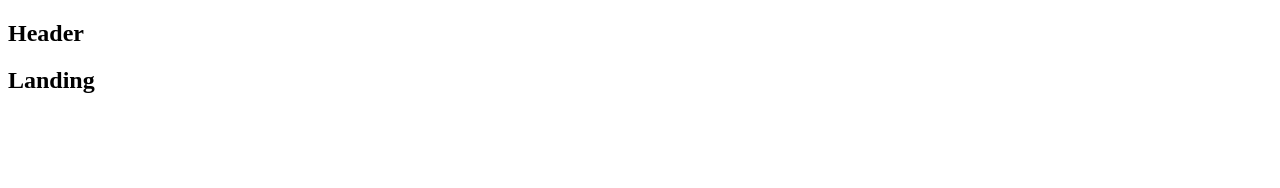
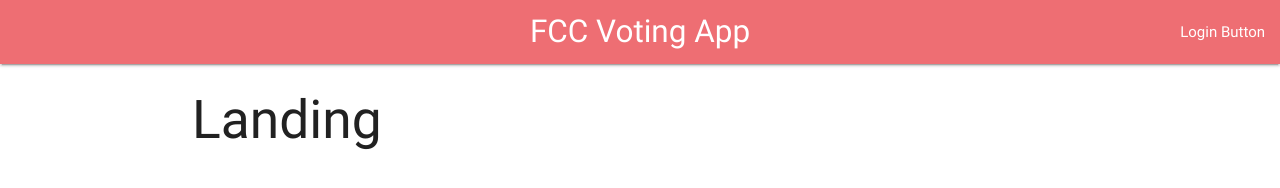
Before and after one commit to thinktwice13/fcc-voting, a React app in the folder client/: page / in a window 1280 px wide. Built offline with nearby package versions, Linux system fonts and the light colour scheme.

Commit message:
Add materialize-css and basic styling

```diff
--- a/client/package.json
+++ b/client/package.json
@@ -3,6 +3,7 @@
   "version": "0.1.0",
   "private": true,
   "dependencies": {
+    "materialize-css": "^0.100.2",
     "react": "^15.6.1",
     "react-dom": "^15.6.1",
     "react-router-dom": "^4.2.2",
--- a/client/public/index.html
+++ b/client/public/index.html
@@ -1,17 +1,19 @@
 <!doctype html>
 <html lang="en">
+
 <head>
   <meta charset="utf-8">
   <meta name="viewport" content="width=device-width, initial-scale=1, shrink-to-fit=no">
-    <meta name="theme-color" content="#000000">
-    <link rel="manifest" href="%PUBLIC_URL%/manifest.json">
-    <link rel="shortcut icon" href="%PUBLIC_URL%/favicon.ico">
+  <!--Import Google Icon Font-->
+  <link href="https://fonts.googleapis.com/icon?family=Material+Icons" rel="stylesheet">
   <title>FCC Voting App</title>
 </head>
+
 <body>
   <noscript>
     You need to enable JavaScript to run this app.
   </noscript>
   <div id="root"></div>
 </body>
+
 </html>
--- a/client/src/components/App.js
+++ b/client/src/components/App.js
@@ -1,7 +1,7 @@
 import React from "react"
 import { BrowserRouter, Route } from "react-router-dom"
 
-const Header = () => <h2>Header</h2>
+import Header from "./Header"
 const Landing = () => <h2>Landing</h2>
 const PollList = () => <h2>PollList</h2>
 const Poll = () => <h2>Poll</h2>
@@ -14,10 +14,12 @@ export default () => {
       <BrowserRouter>
         <div>
           <Header />
-          <Route path="/polls/new" component={PollNew} />
-          <Route path="/polls/id" component={PollView} />
-          <Route exact path="/polls" component={PollList} />
-          <Route exact path="/" component={Landing} />
+          <div className="container">
+            <Route path="/polls/new" component={PollNew} />
+            <Route path="/polls/id" component={PollView} />
+            <Route exact path="/polls" component={PollList} />
+            <Route exact path="/" component={Landing} />
+          </div>
         </div>
       </BrowserRouter>
     </div>
--- /dev/null
+++ b/client/src/components/Header.js
@@ -0,0 +1,20 @@
+import React from "react"
+
+export default class extends React.Component {
+  render() {
+    return (
+      <nav>
+        <div className="nav-wrapper">
+          <a href="#" className="brand-logo center">
+            FCC Voting App
+          </a>
+          <ul id="nav-mobile" className="right hide-on-med-and-down">
+            <li>
+              <a href="">Login Button</a>
+            </li>
+          </ul>
+        </div>
+      </nav>
+    )
+  }
+}
--- a/client/src/index.js
+++ b/client/src/index.js
@@ -1,5 +1,6 @@
 import React from "react"
 import ReactDOM from "react-dom"
+import "materialize-css/dist/css/materialize.min.css"
 import App from "./components/App"
 
 ReactDOM.render(<App />, document.querySelector("#root"))
```
Also changed, not shown: 1 other file. Lines whose indentation alone changed are shown as unchanged.
